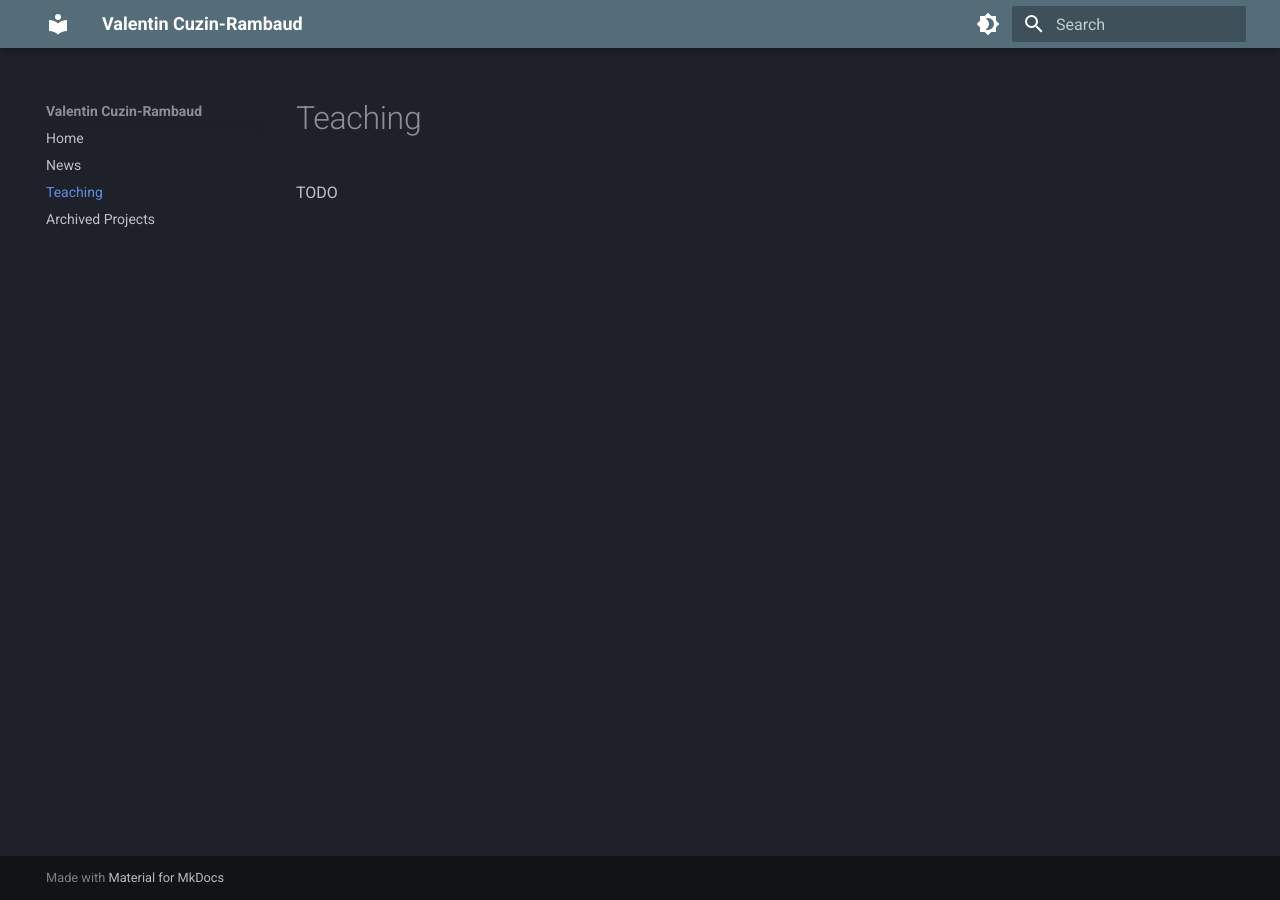
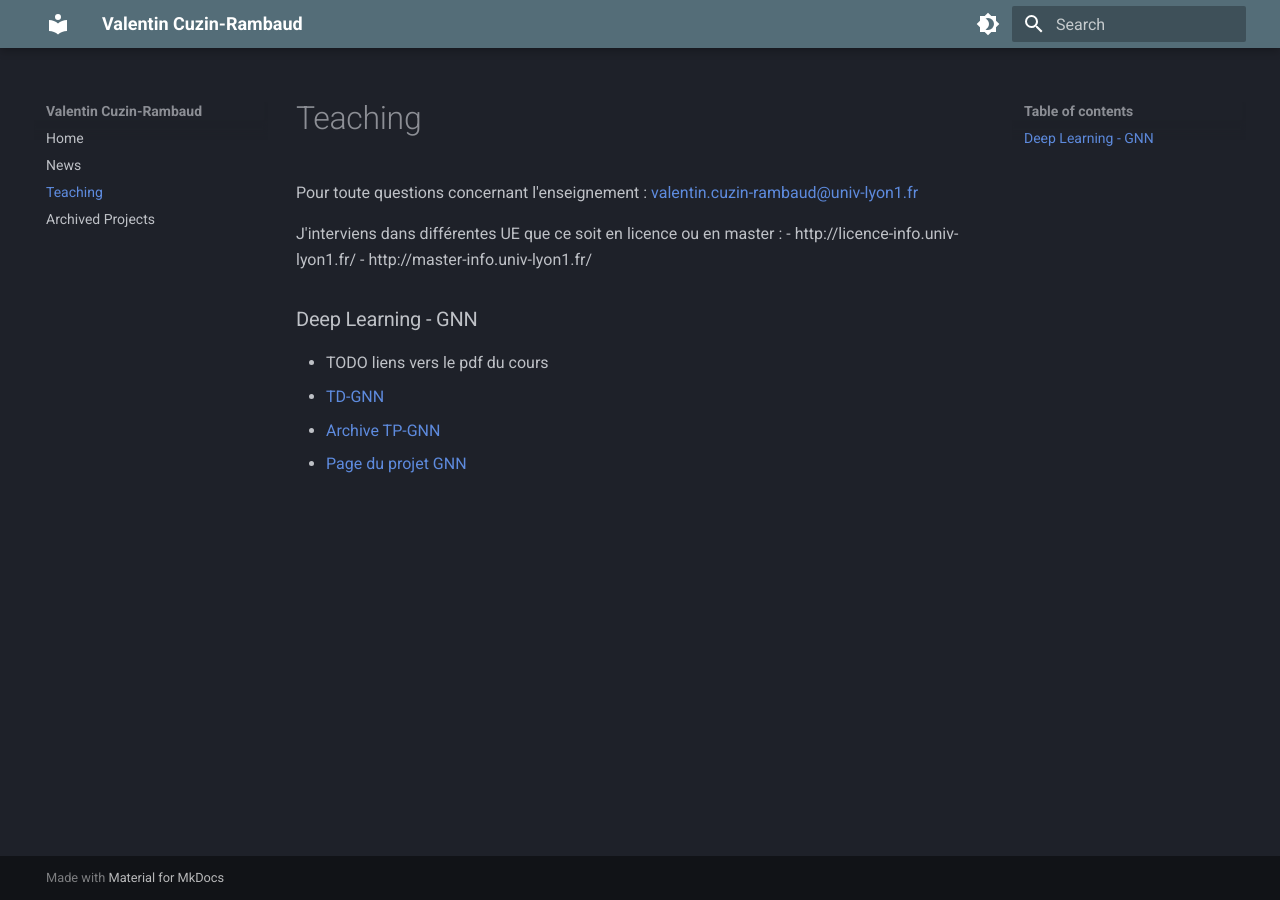
Before and after one commit to valentincuzin/valentincuzin.github.io, an MkDocs documentation site: the page built from docs/teaching.md, in a window 1280 px wide. Built offline with MkDocs 1.6.1 and Material for MkDocs 9.7.7, drawn with Linux system fonts in a browser that asks for light colours.

Commit message:
add Teaching page and GNN stuffs

```diff
--- a/docs/teaching.md
+++ b/docs/teaching.md
@@ -1,9 +1,14 @@
 # Teaching
-<!-- Redonner mon mail universitaire ici -->
 
-<!-- Petite page sur GNN -->
+Pour toute questions concernant l'enseignement : [valentin.cuzin-rambaud@univ-lyon1.fr](mailto:valentin.cuzin-rambaud@univ-lyon1.fr)
 
-<!-- Tableau avec mes cours et les liens associer en support -->
+J'interviens dans différentes UE que ce soit en licence ou en master :
+- http://licence-info.univ-lyon1.fr/
+- http://master-info.univ-lyon1.fr/
 
-<!-- Page pour GNN -->
-TODO
+### Deep Learning - GNN
+
+- TODO liens vers le pdf du cours
+- [TD-GNN](./assets/TD-GNN.pdf)
+- [Archive TP-GNN](./assets/TP-GNN.zip)
+- [Page du projet GNN](./GNN-project.md)
```
Also changed, not shown: docs/GNN-project.md (added, +37 -0 lines), 4 other files.
